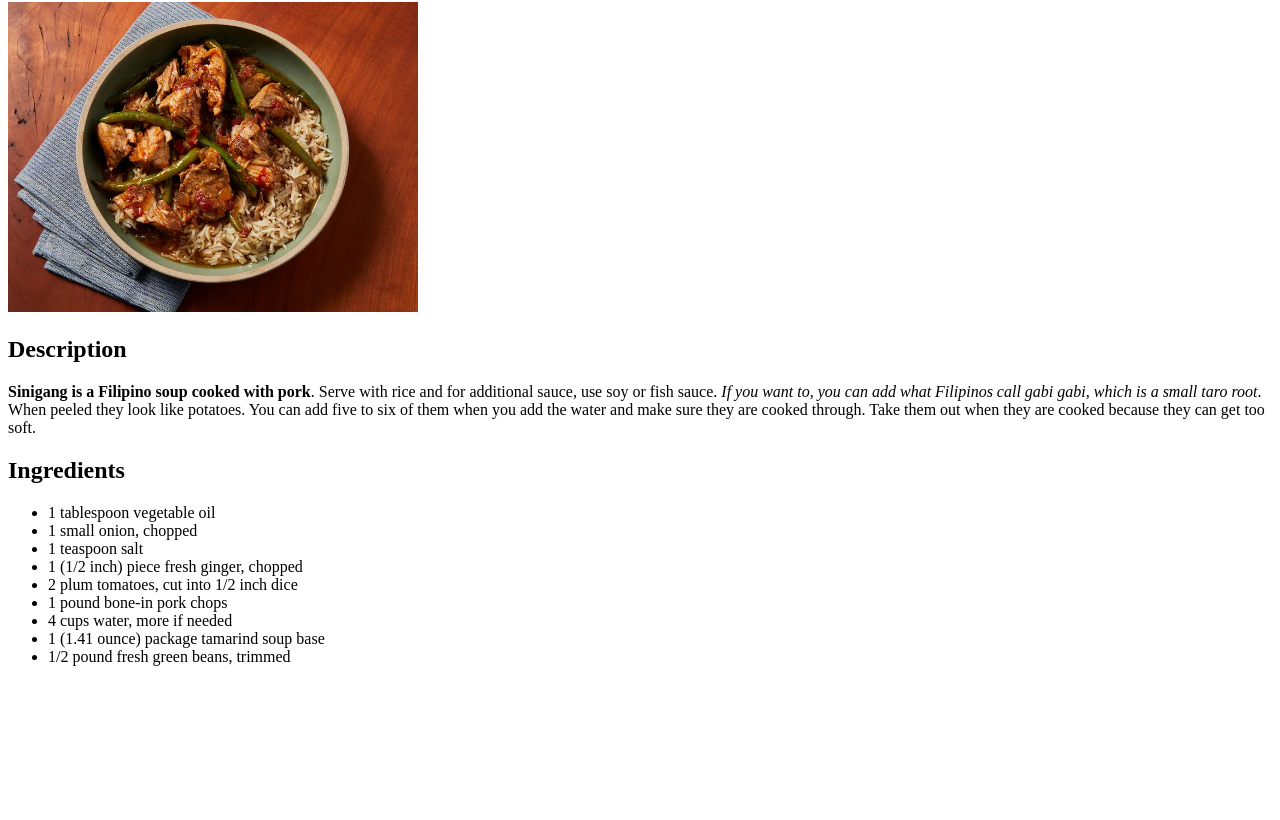
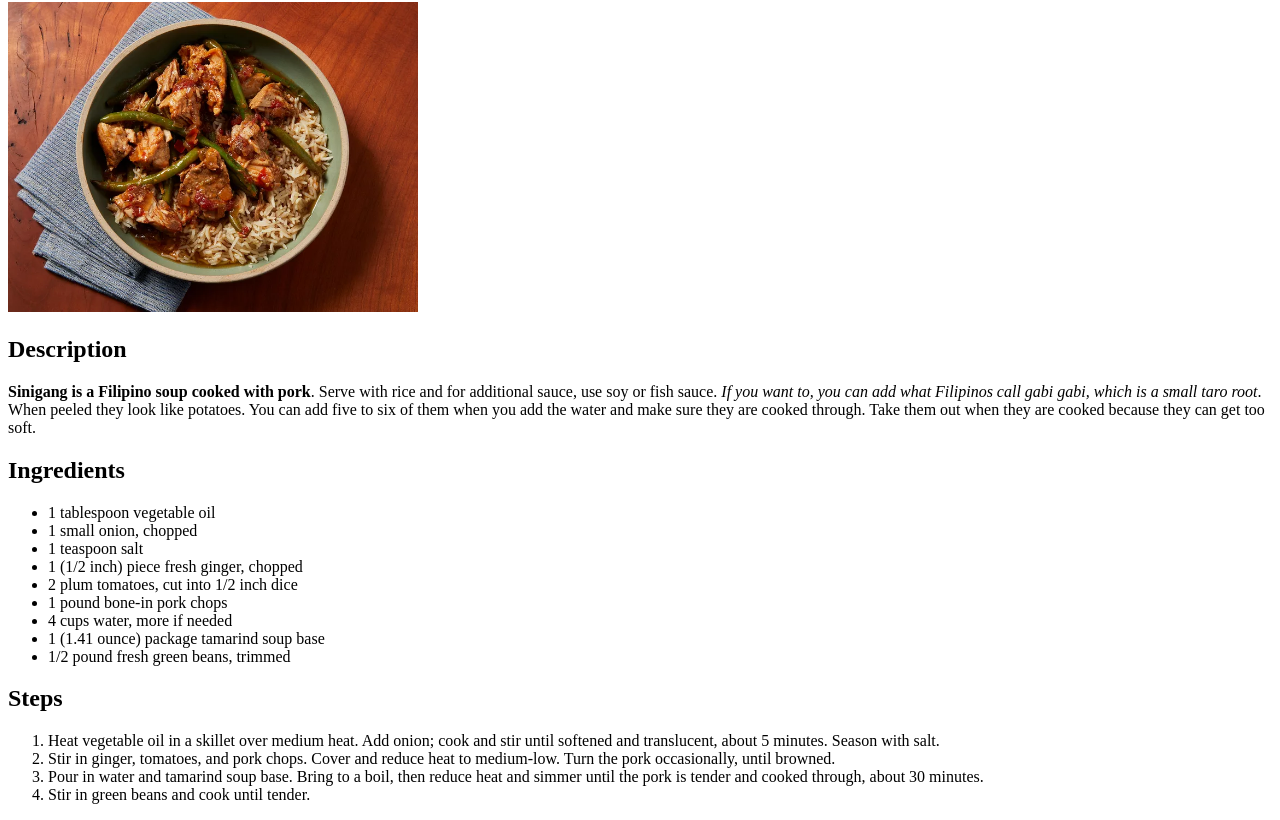
Before and after one commit to moitorgh/odin-recipes, a plain HTML site: page recipes/sinigang.html in a window 1280 px wide. Shown: the part 78-898 px from the top of the page. Before the commit the page ends 800 px from the top, so only its background shows below. Drawn offline with Linux system fonts and the light colour scheme.

Commit message:
Add steps for first recipe webpage

```diff
--- a/recipes/sinigang.html
+++ b/recipes/sinigang.html
@@ -25,5 +25,13 @@
       <li>1 (1.41 ounce) package tamarind soup base</li>
       <li>1/2 pound fresh green beans, trimmed</li>
     </ul>
+
+    <h2>Steps</h2>
+    <ol>
+      <li>Heat vegetable oil in a skillet over medium heat. Add onion; cook and stir until softened and translucent, about 5 minutes. Season with salt.</li>
+      <li>Stir in ginger, tomatoes, and pork chops. Cover and reduce heat to medium-low. Turn the pork occasionally, until browned.</li>
+      <li>Pour in water and tamarind soup base. Bring to a boil, then reduce heat and simmer until the pork is tender and cooked through, about 30 minutes.</li>
+      <li>Stir in green beans and cook until tender.</li>
+    </ol>
   </body>
 </html>
```
